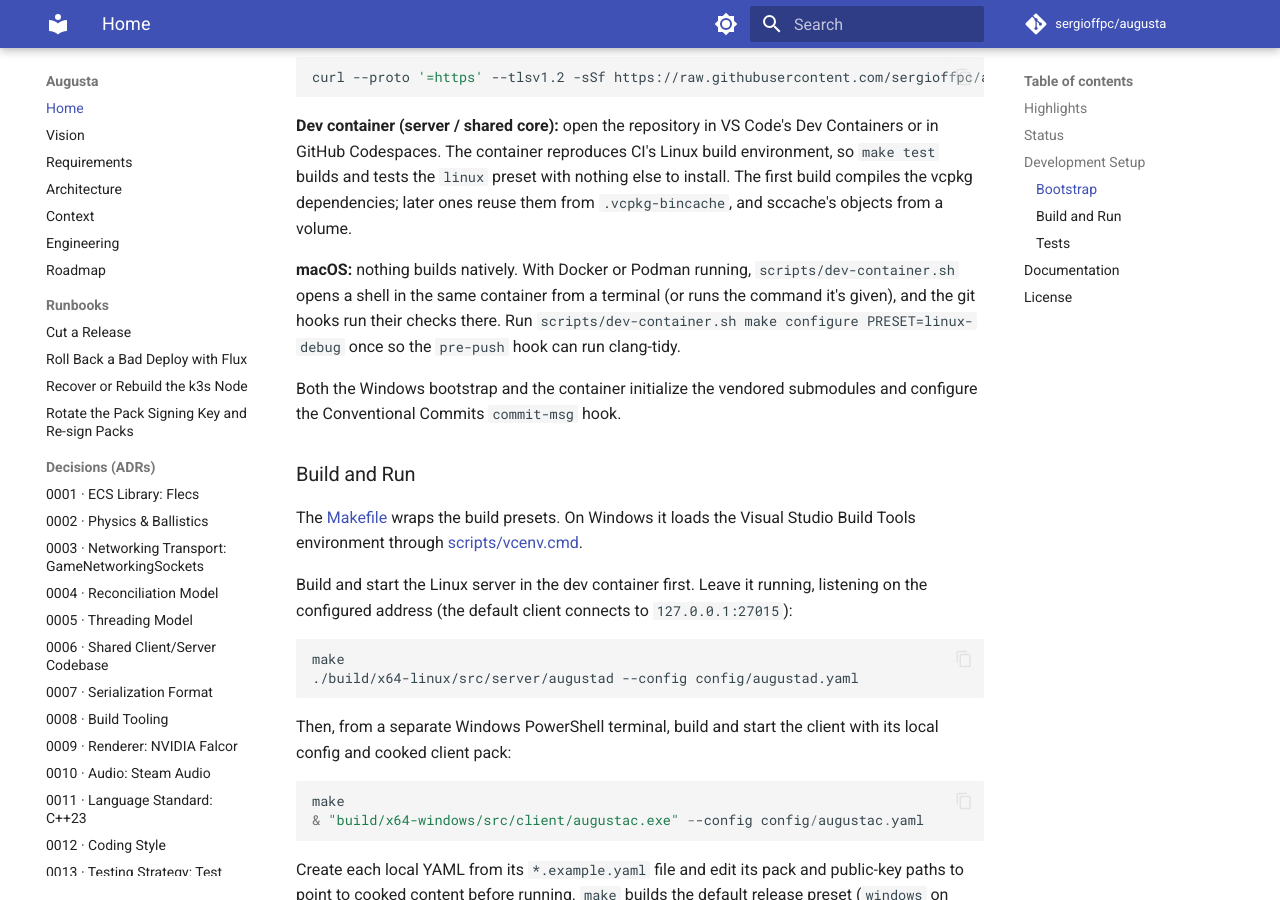
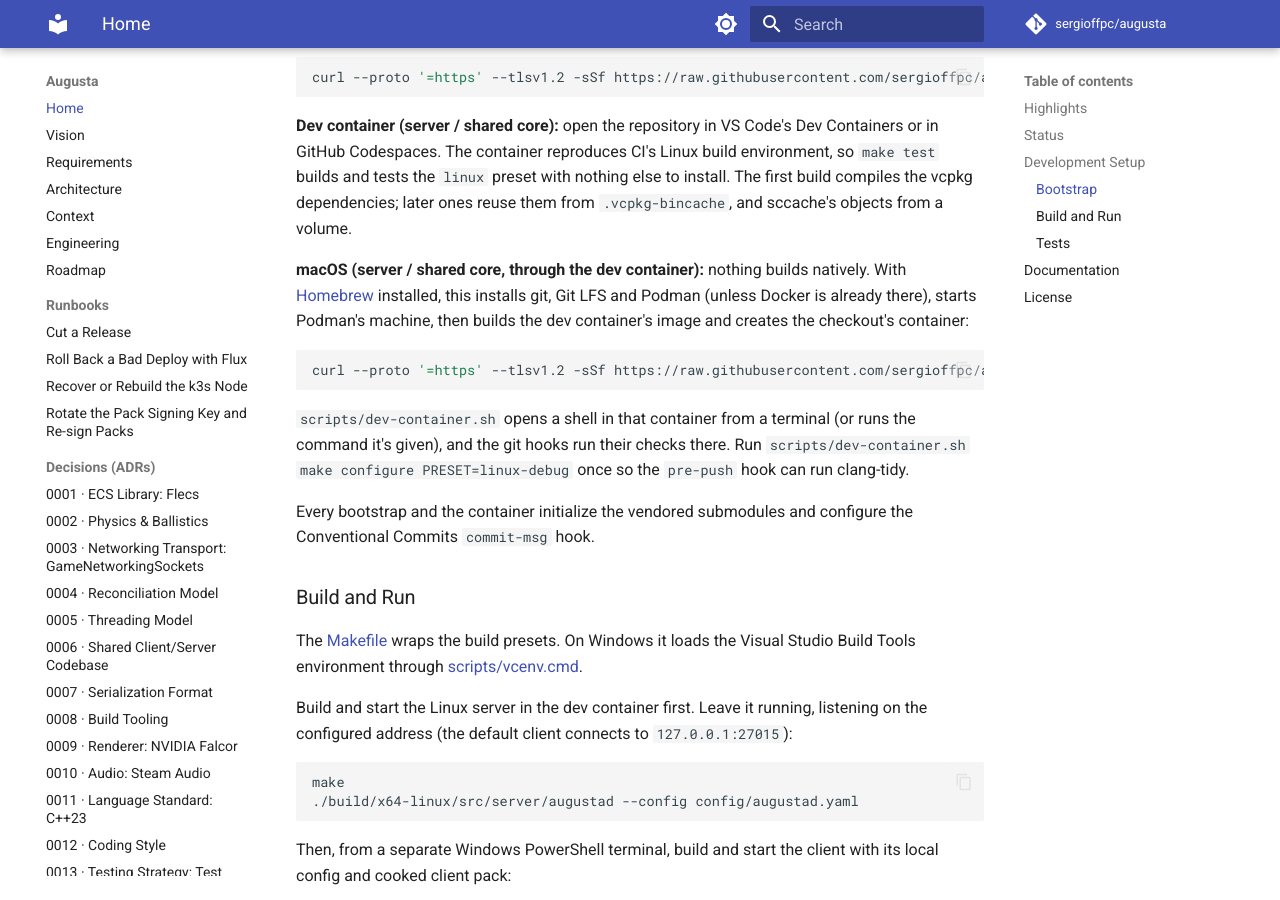
Before and after one commit to sergioffpc/augusta, an MkDocs documentation site: the page built from README.md, in a window 1280 px wide and 900 px high, scrolled down 1346 px. Built offline with MkDocs 1.6.1 and Material for MkDocs 9.7.7, drawn with Linux system fonts in a browser that asks for light colours; comment, search, counter and statistics services are not loaded.

Commit message:
build(bootstrap): bootstrap macOS through the dev container
scripts/bootstrap.sh now runs on macOS too: its macOS half,
scripts/bootstrap/macos.sh, installs git, Git LFS and Podman (unless
Docker is already there) through Homebrew, starts Podman's machine, and
readies the checkout by creating its dev container, whose post-create
bootstraps vcpkg for Linux. The README's curl one-liner covers macOS.

scripts/dev-container.sh no longer fails on macOS's bash 3.2 with Docker:
an empty array under set -u is unbound there.

Co-Authored-By: Claude Opus 5.5 <noreply@anthropic.com>

````diff
--- a/README.md
+++ b/README.md
@@ -68,14 +68,22 @@ environment, so `make test` builds and tests the `linux` preset with nothing
 else to install. The first build compiles the vcpkg dependencies; later ones
 reuse them from `.vcpkg-bincache`, and sccache's objects from a volume.
 
-**macOS:** nothing builds natively. With Docker or Podman running,
-`scripts/dev-container.sh` opens a shell in the same container from a terminal
-(or runs the command it's given), and the git hooks run their checks there. Run
+**macOS (server / shared core, through the dev container):** nothing builds
+natively. With [Homebrew](https://brew.sh) installed, this installs git, Git LFS
+and Podman (unless Docker is already there), starts Podman's machine, then
+builds the dev container's image and creates the checkout's container:
+
+```bash
+curl --proto '=https' --tlsv1.2 -sSf https://raw.githubusercontent.com/sergioffpc/augusta/main/scripts/bootstrap.sh | bash
+```
+
+`scripts/dev-container.sh` opens a shell in that container from a terminal (or
+runs the command it's given), and the git hooks run their checks there. Run
 `scripts/dev-container.sh make configure PRESET=linux-debug` once so the
 `pre-push` hook can run clang-tidy.
 
-Both the Windows bootstrap and the container initialize the vendored submodules
-and configure the Conventional Commits `commit-msg` hook.
+Every bootstrap and the container initialize the vendored submodules and
+configure the Conventional Commits `commit-msg` hook.
 
 ### Build and Run
 
````
Also changed, not shown: docs/ENGINEERING.md (+7 -5 lines), 3 other files.
